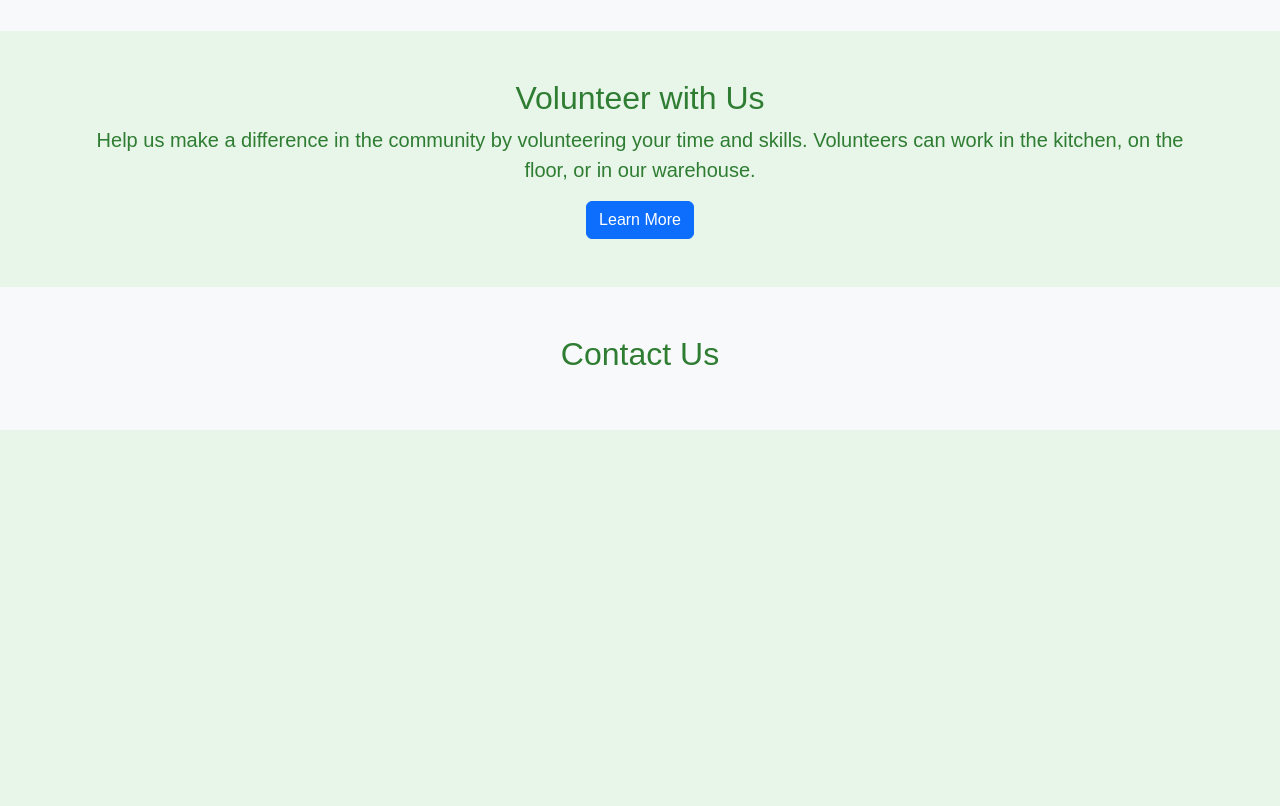
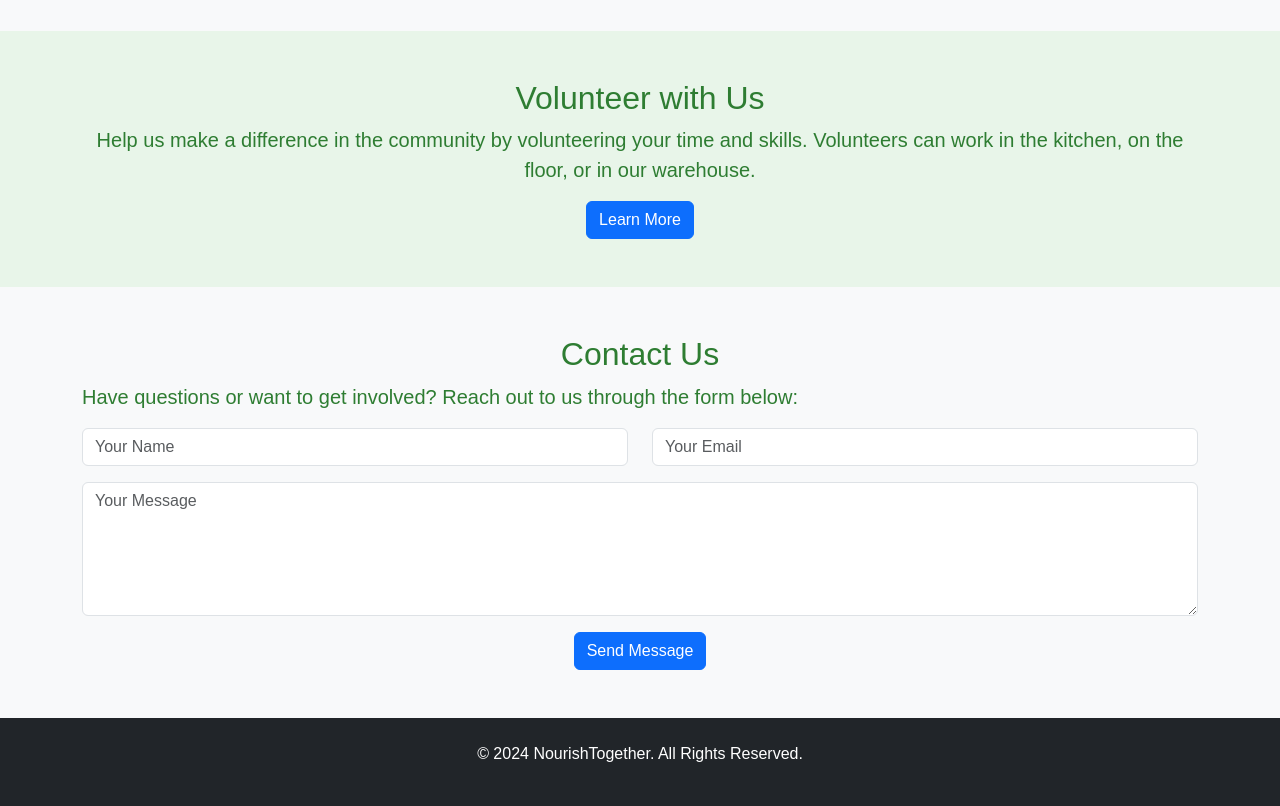
Before and after one commit to klajdi24/Resturant, a plain HTML site: page index.html in a window 1280 px wide. Shown: the part 1166-1972 px from the top of the page. Before the commit the page ends 1596 px from the top, so only its background shows below. Drawn offline with nearby package versions, Linux system fonts and the light colour scheme.

Commit message:
Update index.html

```diff
--- a/index.html
+++ b/index.html
@@ -6,7 +6,7 @@
     <meta http-equiv="X-UA-Compatible" content="IE=edge">
     <meta name="viewport" content="width=device-width, initial-scale=1.0">
     <link rel="stylesheet" href="css/bootstrap.min.css">
-    <link rel="stylesheet" href="index.CSS">
+    <link rel="stylesheet" href="index.css">
     <title>NourishTogether</title>
 </head>
 
@@ -15,7 +15,7 @@
     <nav class="navbar navbar-dark bg-dark navbar-expand-lg">
         <div class="container">
             <a class="navbar-brand" href="#">
-                <img src="./Images/Logo.svg" alt="Logo" width="40" height="40" class="d-inline-block align-text-center">
+                <img src="./images/Logo.svg" alt="Logo" width="40" height="40" class="d-inline-block align-text-center">
                 NourishTogether
             </a>
             <button class="navbar-toggler" type="button" data-bs-toggle="collapse" data-bs-target="#navbarSupportedContent"
@@ -182,4 +182,35 @@
         <section class="py-5 bg-light">
             <div class="container">
                 <h2 class="text-center">Contact Us</h2>
-                <p class="lead
+                <p class="lead">Have questions or want to get involved? Reach out to us through the form below:</p>
+                <form>
+                    <div class="row">
+                        <div class="col-md-6 mb-3">
+                            <input type="text" class="form-control" placeholder="Your Name" required>
+                        </div>
+                        <div class="col-md-6 mb-3">
+                            <input type="email" class="form-control" placeholder="Your Email" required>
+                        </div>
+                    </div>
+                    <div class="mb-3">
+                        <textarea class="form-control" rows="5" placeholder="Your Message" required></textarea>
+                    </div>
+                    <div class="text-center">
+                        <button type="submit" class="btn btn-primary">Send Message</button>
+                    </div>
+                </form>
+            </div>
+        </section>
+    </main>
+
+    <!-- Footer -->
+    <footer class="py-4 bg-dark text-white">
+        <div class="container text-center">
+            <p>&copy; 2024 NourishTogether. All Rights Reserved.</p>
+        </div>
+    </footer>
+
+    <script src="js/bootstrap.bundle.min.js"></script>
+</body>
+
+</html>
```
